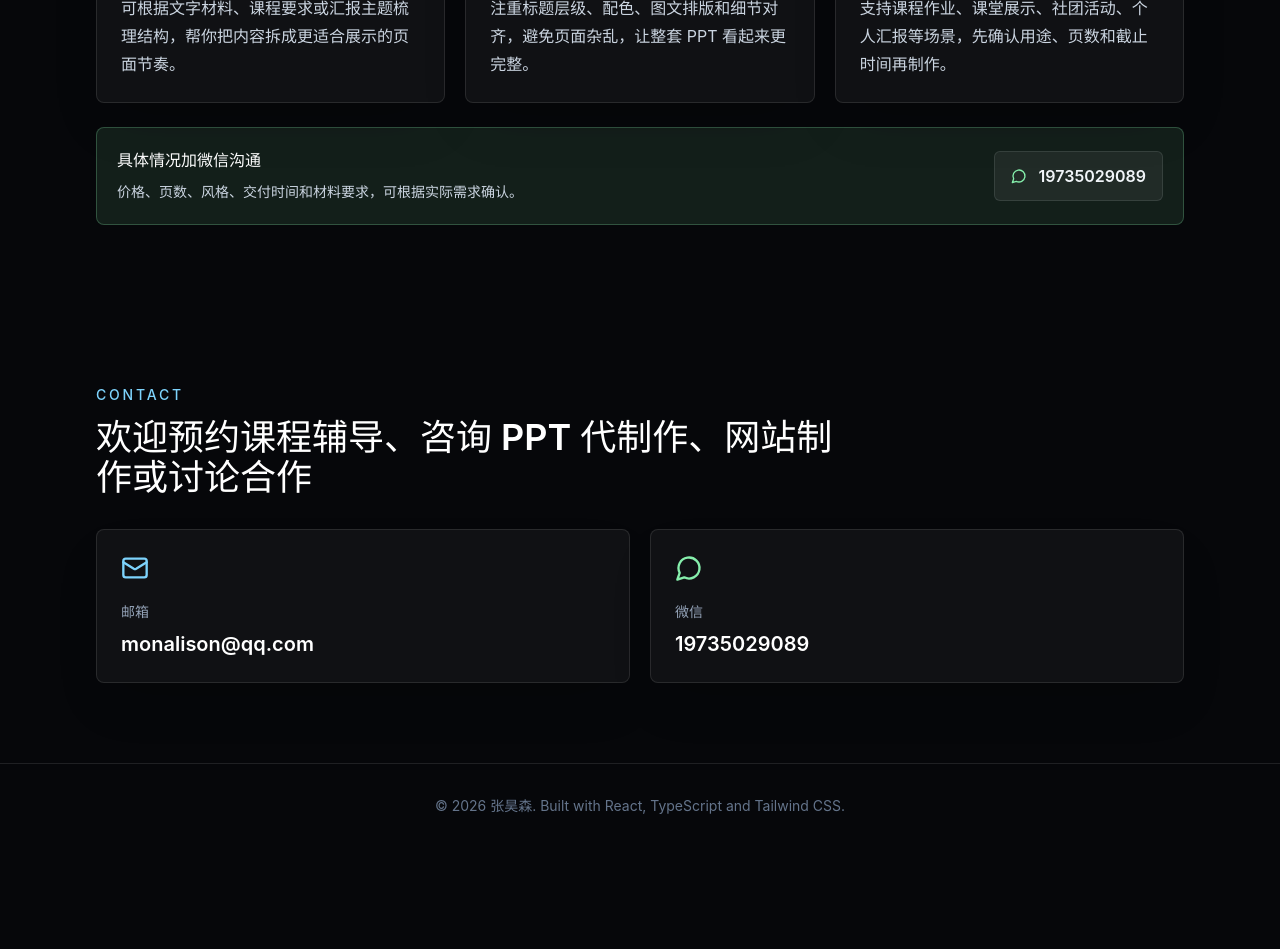
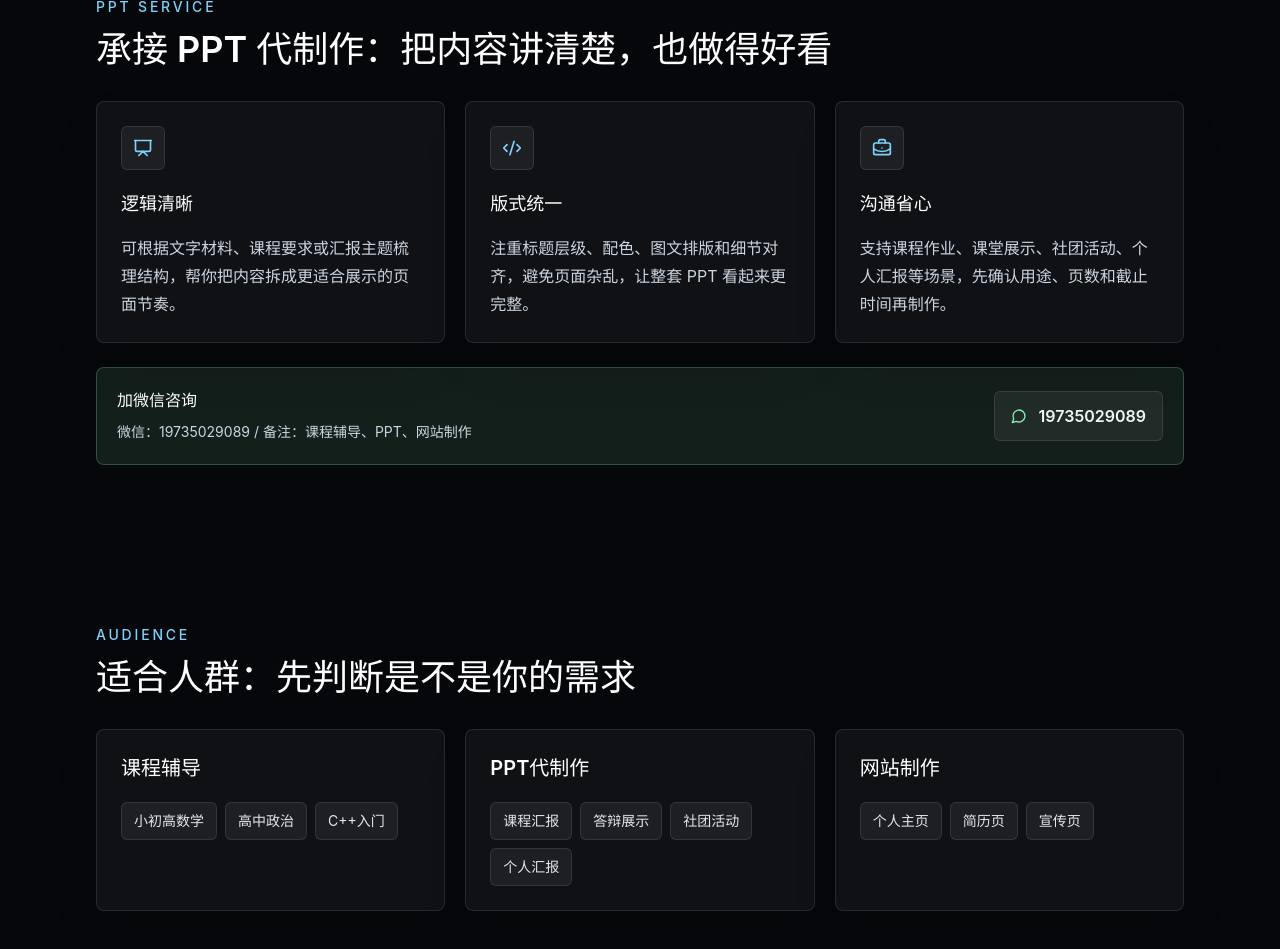
Before and after one commit to Mona1207/mydress, a React (Vite) app: page / in a window 1280 px wide. Shown: the part 4380-5329 px from the top of the page. Before the commit the page ends 5228 px from the top, so only its background shows below. Built offline with nearby package versions, Linux system fonts and the light colour scheme.

Commit message:
feat: add unified wechat ctas and audience section

```diff
--- a/src/App.tsx
+++ b/src/App.tsx
@@ -57,6 +57,40 @@ const tutoringItems = [
 ];
 
 const skills = ['C++', 'Python', 'Web 开发', 'AI 工具'];
+
+const audienceItems = [
+  {
+    title: '课程辅导',
+    items: ['小初高数学', '高中政治', 'C++入门'],
+  },
+  {
+    title: 'PPT代制作',
+    items: ['课程汇报', '答辩展示', '社团活动', '个人汇报'],
+  },
+  {
+    title: '网站制作',
+    items: ['个人主页', '简历页', '宣传页'],
+  },
+];
+
+const ctaNotes = ['课程辅导', 'PPT', '网站制作'];
+
+function WechatCta() {
+  return (
+    <div className="flex flex-col justify-between gap-5 rounded-lg border border-accent-green/25 bg-accent-green/10 p-5 sm:flex-row sm:items-center">
+      <div>
+        <h3 className="font-semibold text-white">加微信咨询</h3>
+        <p className="mt-2 text-sm leading-6 text-slate-300">
+          微信：{CONTACT_WECHAT} / 备注：{ctaNotes.join('、')}
+        </p>
+      </div>
+      <div className="inline-flex items-center gap-3 rounded-md border border-white/10 bg-white/[0.06] px-4 py-3 text-slate-100">
+        <MessageCircle className="h-4 w-4 text-accent-green" />
+        <span className="font-semibold">{CONTACT_WECHAT}</span>
+      </div>
+    </div>
+  );
+}
 
 function App() {
   return (
@@ -230,6 +264,9 @@ function App() {
             <MessageCircle className="h-4 w-4" />
           </a>
         </div>
+        <div className="mt-5">
+          <WechatCta />
+        </div>
       </Section>
 
       <Section id="work" eyebrow="Part-time" title="兼职与合作：小项目也认真交付">
@@ -268,6 +305,9 @@ function App() {
             </ul>
           </div>
         </div>
+        <div className="mt-6">
+          <WechatCta />
+        </div>
       </Section>
 
       <Section id="ppt" eyebrow="PPT Service" title="承接 PPT 代制作：把内容讲清楚，也做得好看">
@@ -282,15 +322,25 @@ function App() {
             支持课程作业、课堂展示、社团活动、个人汇报等场景，先确认用途、页数和截止时间再制作。
           </ServiceCard>
         </div>
-        <div className="mt-6 flex flex-col justify-between gap-5 rounded-lg border border-accent-green/25 bg-accent-green/10 p-5 sm:flex-row sm:items-center">
-          <div>
-            <h3 className="font-semibold text-white">具体情况加微信沟通</h3>
-            <p className="mt-2 text-sm leading-6 text-slate-300">价格、页数、风格、交付时间和材料要求，可根据实际需求确认。</p>
-          </div>
-          <div className="inline-flex items-center gap-3 rounded-md border border-white/10 bg-white/[0.06] px-4 py-3 text-slate-100">
-            <MessageCircle className="h-4 w-4 text-accent-green" />
-            <span className="font-semibold">{CONTACT_WECHAT}</span>
-          </div>
+        <div className="mt-6">
+          <WechatCta />
+        </div>
+      </Section>
+
+      <Section id="audience" eyebrow="Audience" title="适合人群：先判断是不是你的需求">
+        <div className="grid gap-5 md:grid-cols-3">
+          {audienceItems.map((group) => (
+            <div key={group.title} className="panel">
+              <h3 className="text-xl font-semibold text-white">{group.title}</h3>
+              <div className="mt-5 flex flex-wrap gap-2">
+                {group.items.map((item) => (
+                  <span key={item} className="rounded-md border border-white/10 bg-white/[0.06] px-3 py-2 text-sm text-slate-200">
+                    {item}
+                  </span>
+                ))}
+              </div>
+            </div>
+          ))}
         </div>
       </Section>
 
```
